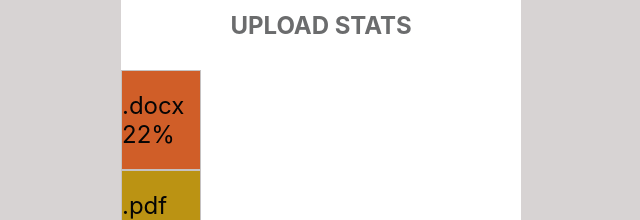
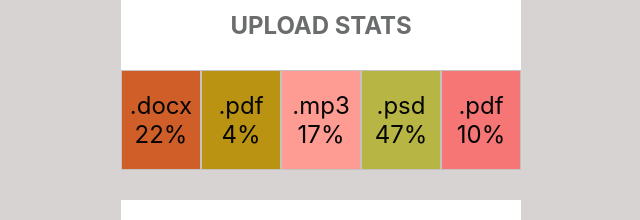
Before and after one commit to IraMira333/goit-react-hw-01-components, a React (Create React App) app: page / in a window 1280 px wide. Shown: the part 536-756 px from the top of the page, without its empty margins (319-959 px from the left). Built offline with nearby package versions, Linux system fonts and the light colour scheme.

Commit message:
Update Statistics.module.css

```diff
--- a/src/components/Ststistics/Statistics.module.css
+++ b/src/components/Ststistics/Statistics.module.css
@@ -15,7 +15,7 @@
 
   margin-bottom: 30px;
 }
-.stat-list {
+.stat_list {
   display: flex;
   text-align: center;
 }
```
